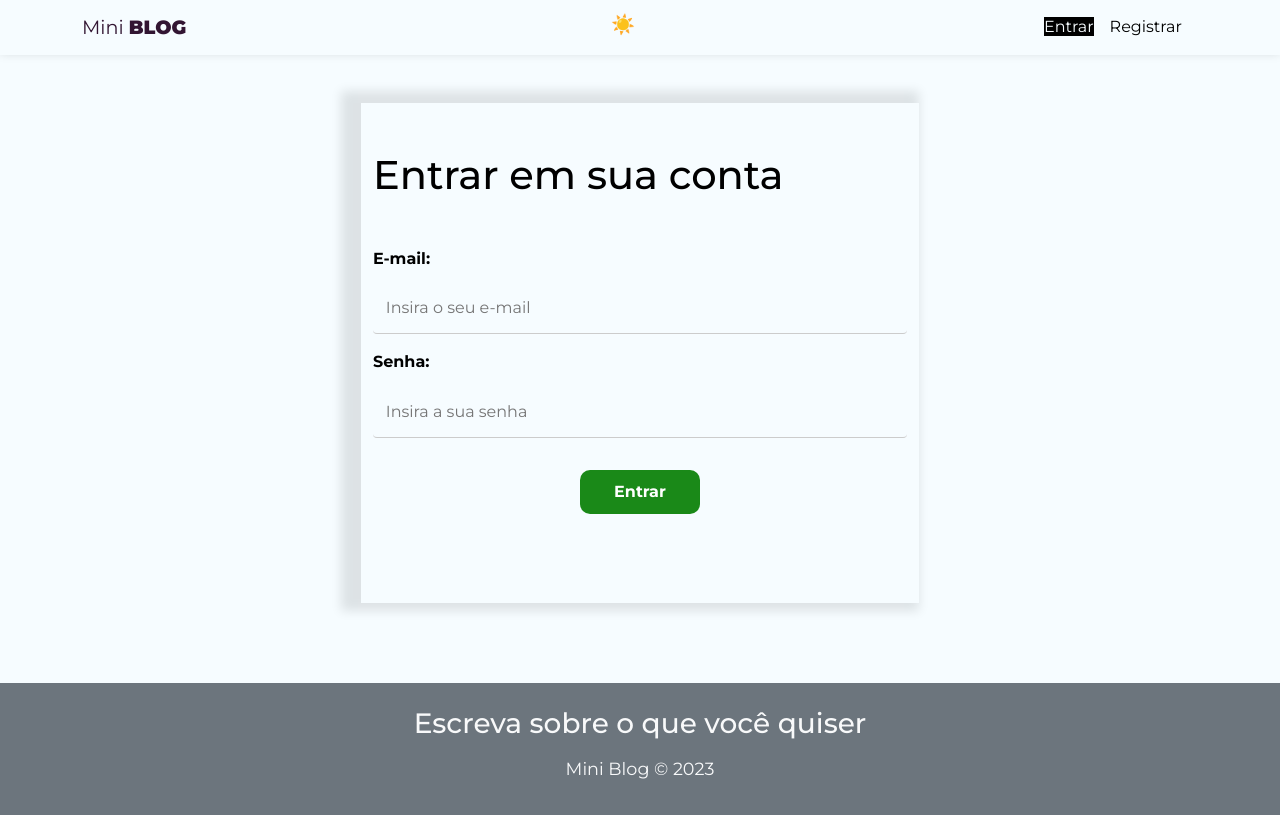
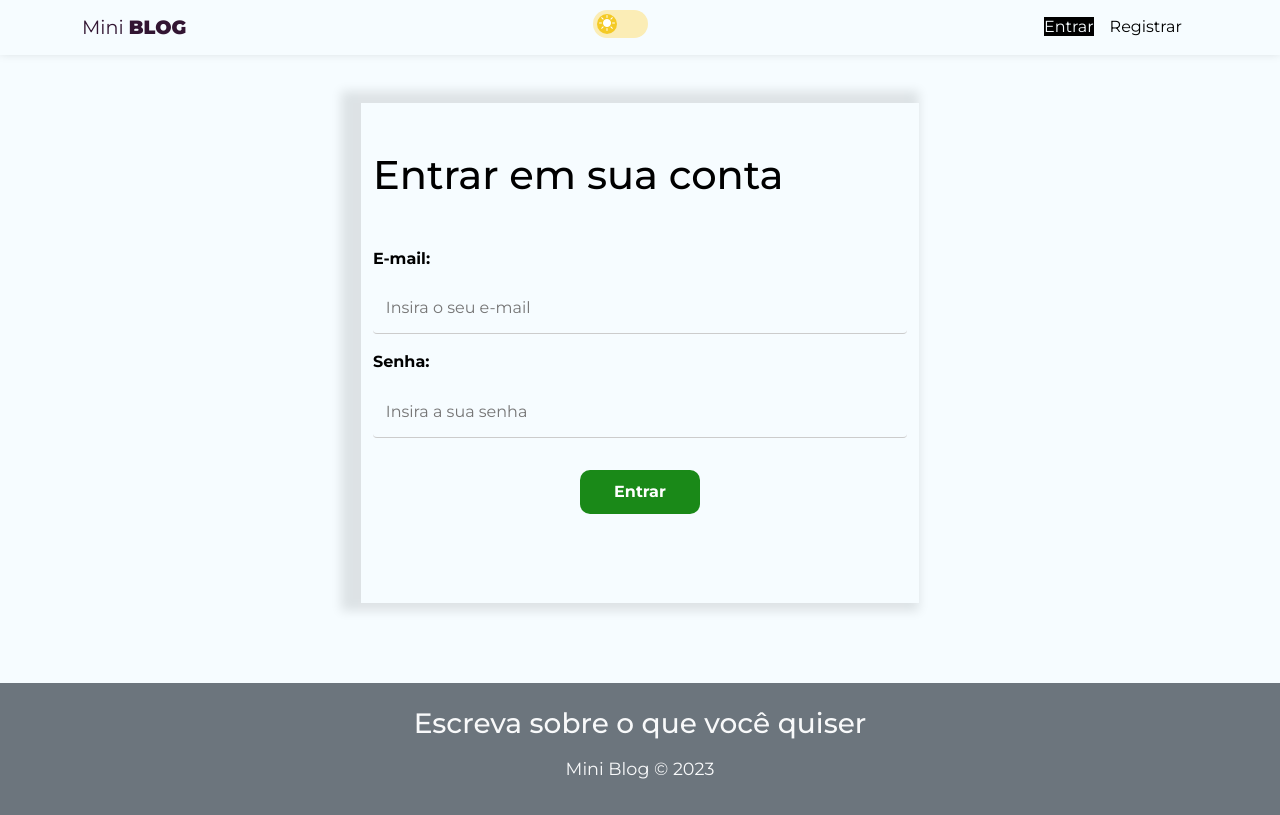
Before and after one commit to Hektor-Augusto2302/MiniBlog, a React (Create React App) app: page /login in a window 1280 px wide. Built offline with nearby package versions, Linux system fonts and the light colour scheme; no server answers.

Commit message:
feat(input dark-mode)

```diff
--- a/src/components/InputDarkMode/InputDarkMode.css
+++ b/src/components/InputDarkMode/InputDarkMode.css
@@ -1,29 +1,63 @@
-.theme__icon {
-    display: block;
-    top: 0.8em;
-    left: 1.2em;
-    width: 1.5em;
-    height: 1.5em;
-    cursor: pointer;
+.switch {
+    position: relative;
+    display: inline-block;
+    width: 60px;
+    height: 34px;
 }
 
-.theme__icon-dark::before {
-    content: '☀️';
-    font-size: 1.2em;
+.switch input {
+    display: none;
 }
 
-.theme__icon-light::before {
-    content: '🌙';
-    font-size: 1.2em;
+.slider {
+    position: absolute;
+    cursor: pointer;
+    width: 55px;
+    height: 28px;
+    top: 0;
+    left: 0;
+    right: 0;
+    bottom: 0;
+    background-color: hsl(48, 90%, 85%);
+    border-radius: 34px;
+    transition: .4s;
 }
 
-.visually-hidden {
+.slider:before {
+    content: "";
     position: absolute;
-    width: 1px;
-    height: 1px;
-    padding: 0;
-    margin: -1px;
-    overflow: hidden;
-    clip: rect(0, 0, 0, 0);
-    border: 0;
+    height: 20px;
+    width: 20px;
+    left: 4px;
+    bottom: 4px;
+    background-color: hsl(48, 90%, 55%);
+    border-radius: 50%;
+    transition: .4s;
 }
+
+.switch-dark input:checked + .slider:before {
+    background-color: hsl(198,90%,15%);
+}
+input:checked + .slider {
+    background-color: #b2a8c4;
+}
+
+input:checked + .slider:before {
+    transform: translateX(26px);
+}
+
+.bi {
+    position: absolute;
+    top: 50%;
+    transform: translateY(-50%);
+}
+
+.bi-brightness-high-fill {
+    left: 6px;
+    color: #fff;
+}
+
+.bi-moon-stars {
+    right: 6px;
+    color: #fff;
+}
--- a/src/components/InputDarkMode/InputDarkMode.jsx
+++ b/src/components/InputDarkMode/InputDarkMode.jsx
@@ -2,11 +2,14 @@ import './InputDarkMode.css';
 
 const InputDarkMode = ({ darkMode, toggleDarkMode }) => {
     return (
-        <label htmlFor="theme" className="theme">
-            <span className="theme__toggle-wrap">
-                <input id="theme" className="theme__toggle visually-hidden" type="checkbox" role="switch" name="theme" value="dark" defaultChecked={darkMode}/>
-                    <span className={`theme__fill`}></span>
-                    <span className={`theme__icon ${darkMode ? 'theme__icon-light' : 'theme__icon-dark'}`} onClick={toggleDarkMode}></span>
+        <label className="switch switch-dark d-flex align-items-center">
+            <input checked={darkMode} type="checkbox" onChange={toggleDarkMode} />
+            <span className="slider dark-mode-input">
+                {darkMode ? (
+                    <i className="bi bi-moon-stars moon-icon"></i>
+                ) : (
+                    <i className="bi bi-brightness-high-fill sun-icon"></i>
+                )}
             </span>
         </label>
     )
```
